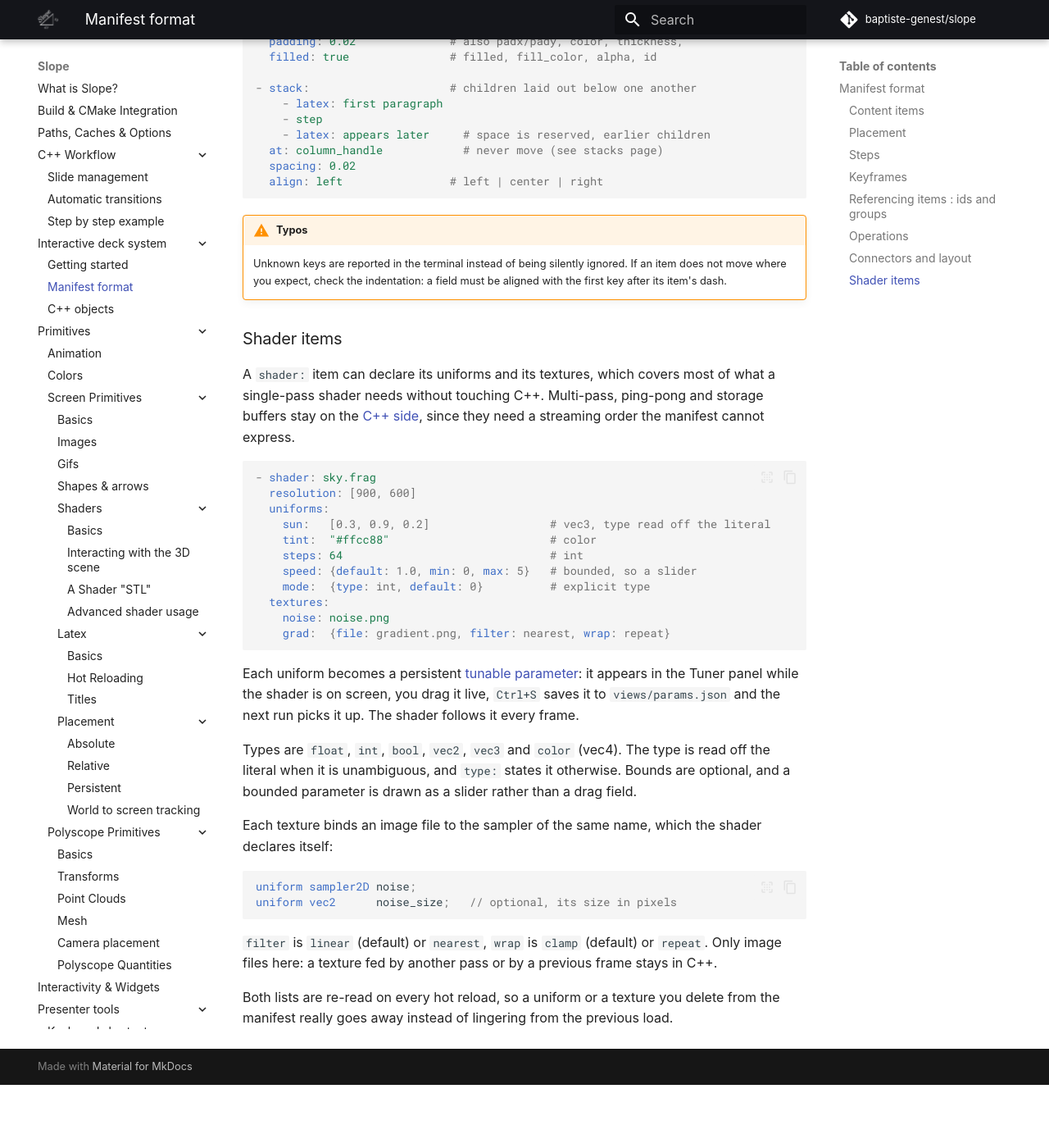
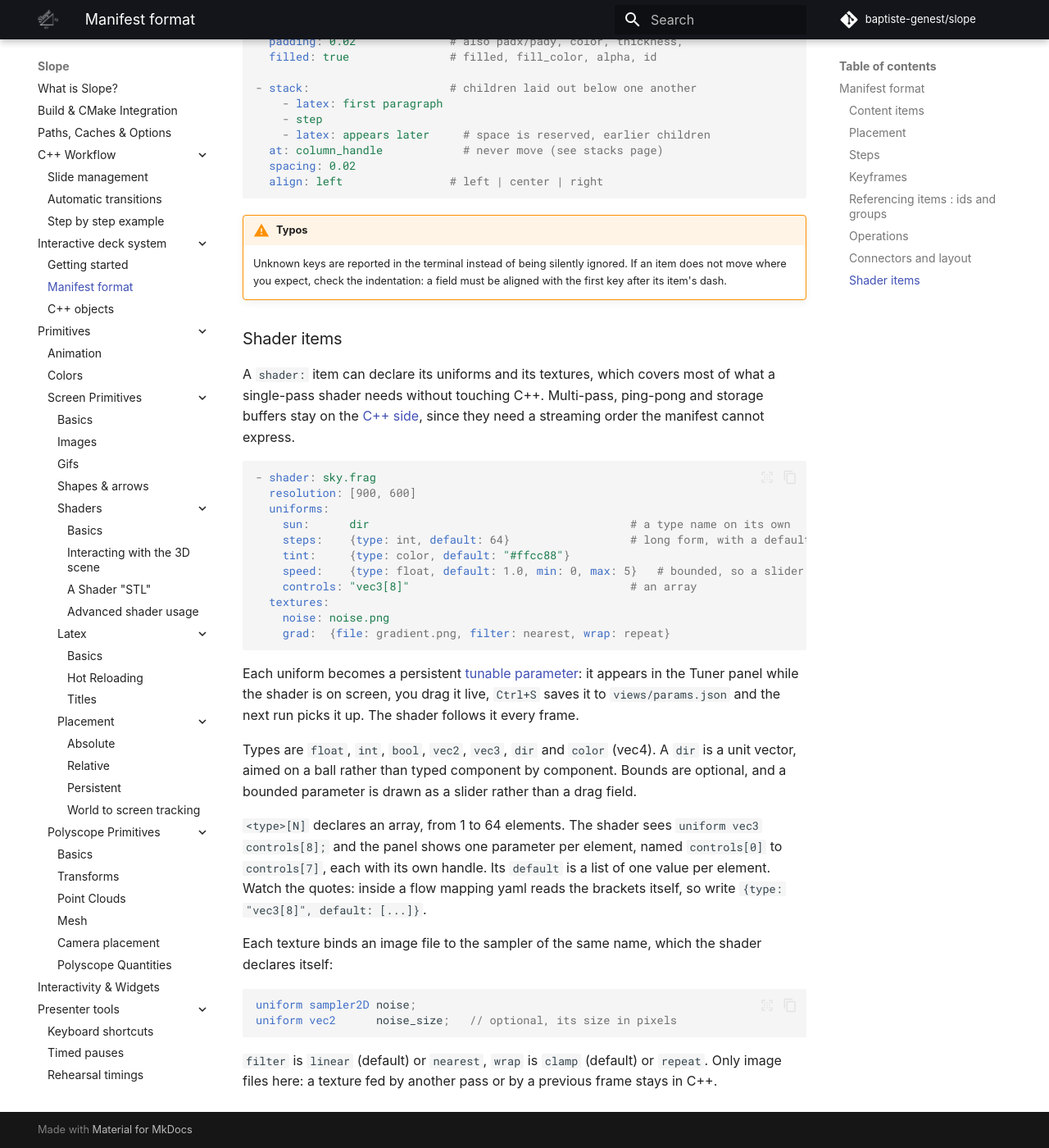
Before and after one commit to SlopeDoc/SlopeDoc.github.io, an MkDocs documentation site: the page built from docs/deck/manifest.md, in a window 1280 px wide and 1400 px high, scrolled down 2876 px. Shown: the whole window at 82% size. Built offline with MkDocs 1.6.1 and Material for MkDocs 9.7.7, drawn with Linux system fonts in a browser that asks for light colours; some web fonts are replaced; comment, search, counter and statistics services are not loaded; before the commit the page ends 4199 px from its top, so only the background shows below that.

Commit message:
add doc for params handles

```diff
--- a/docs/deck/manifest.md
+++ b/docs/deck/manifest.md
@@ -135,11 +135,11 @@ the manifest cannot express.
 - shader: sky.frag
   resolution: [900, 600]
   uniforms:
-    sun:   [0.3, 0.9, 0.2]                  # vec3, type read off the literal
-    tint:  "#ffcc88"                        # color
-    steps: 64                               # int
-    speed: {default: 1.0, min: 0, max: 5}   # bounded, so a slider
-    mode:  {type: int, default: 0}          # explicit type
+    sun:      dir                                       # a type name on its own
+    steps:    {type: int, default: 64}                  # long form, with a default
+    tint:     {type: color, default: "#ffcc88"}
+    speed:    {type: float, default: 1.0, min: 0, max: 5}   # bounded, so a slider
+    controls: "vec3[8]"                                 # an array
   textures:
     noise: noise.png
     grad:  {file: gradient.png, filter: nearest, wrap: repeat}
@@ -149,9 +149,15 @@ Each uniform becomes a persistent [tunable parameter](../../interactivity): it a
 the Tuner panel while the shader is on screen, you drag it live, `Ctrl+S` saves it to
 `views/params.json` and the next run picks it up. The shader follows it every frame.
 
-Types are `float`, `int`, `bool`, `vec2`, `vec3` and `color` (vec4). The type is read off
-the literal when it is unambiguous, and `type:` states it otherwise. Bounds are optional,
-and a bounded parameter is drawn as a slider rather than a drag field.
+Types are `float`, `int`, `bool`, `vec2`, `vec3`, `dir` and `color` (vec4). A `dir` is a
+unit vector, aimed on a ball rather than typed component by component. Bounds are
+optional, and a bounded parameter is drawn as a slider rather than a drag field.
+
+`<type>[N]` declares an array, from 1 to 64 elements. The shader sees
+`uniform vec3 controls[8];` and the panel shows one parameter per element, named
+`controls[0]` to `controls[7]`, each with its own handle. Its `default` is a list of one
+value per element. Watch the quotes: inside a flow mapping yaml reads the brackets itself,
+so write `{type: "vec3[8]", default: [...]}`.
 
 Each texture binds an image file to the sampler of the same name, which the shader declares
 itself:
@@ -163,6 +169,3 @@ uniform vec2      noise_size;   // optional, its size in pixels
 
 `filter` is `linear` (default) or `nearest`, `wrap` is `clamp` (default) or `repeat`. Only
 image files here: a texture fed by another pass or by a previous frame stays in C++.
-
-Both lists are re-read on every hot reload, so a uniform or a texture you delete from the
-manifest really goes away instead of lingering from the previous load.
```
Also changed, not shown: docs/Primitives/Shader/scene.md (+10 -0 lines), docs/Primitives/Shader/stdlib.md (+3 -0 lines), docs/interactivity.md (+27 -1 lines), docs/presenter/shortcuts.md (+1 -1 lines).
